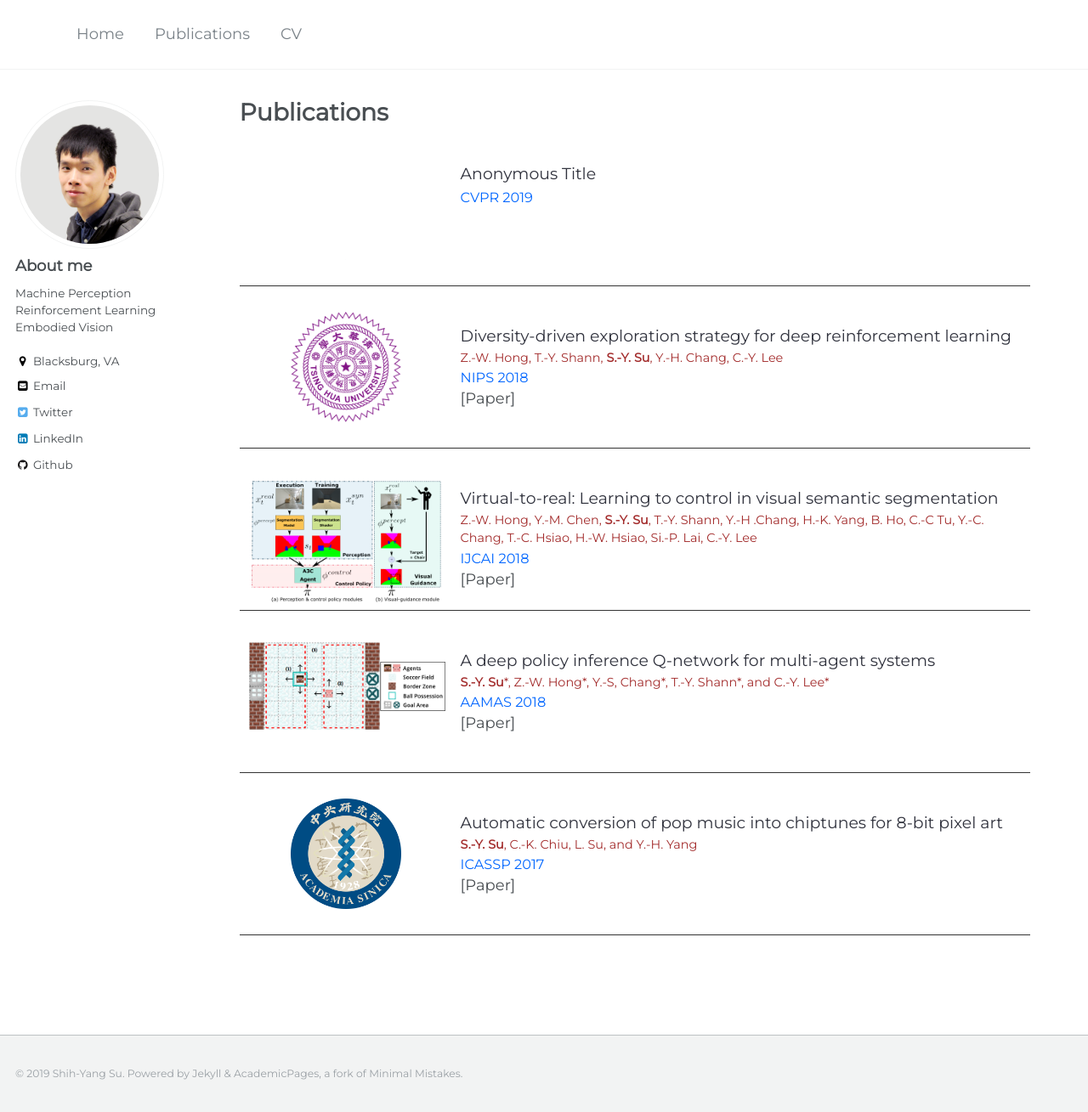
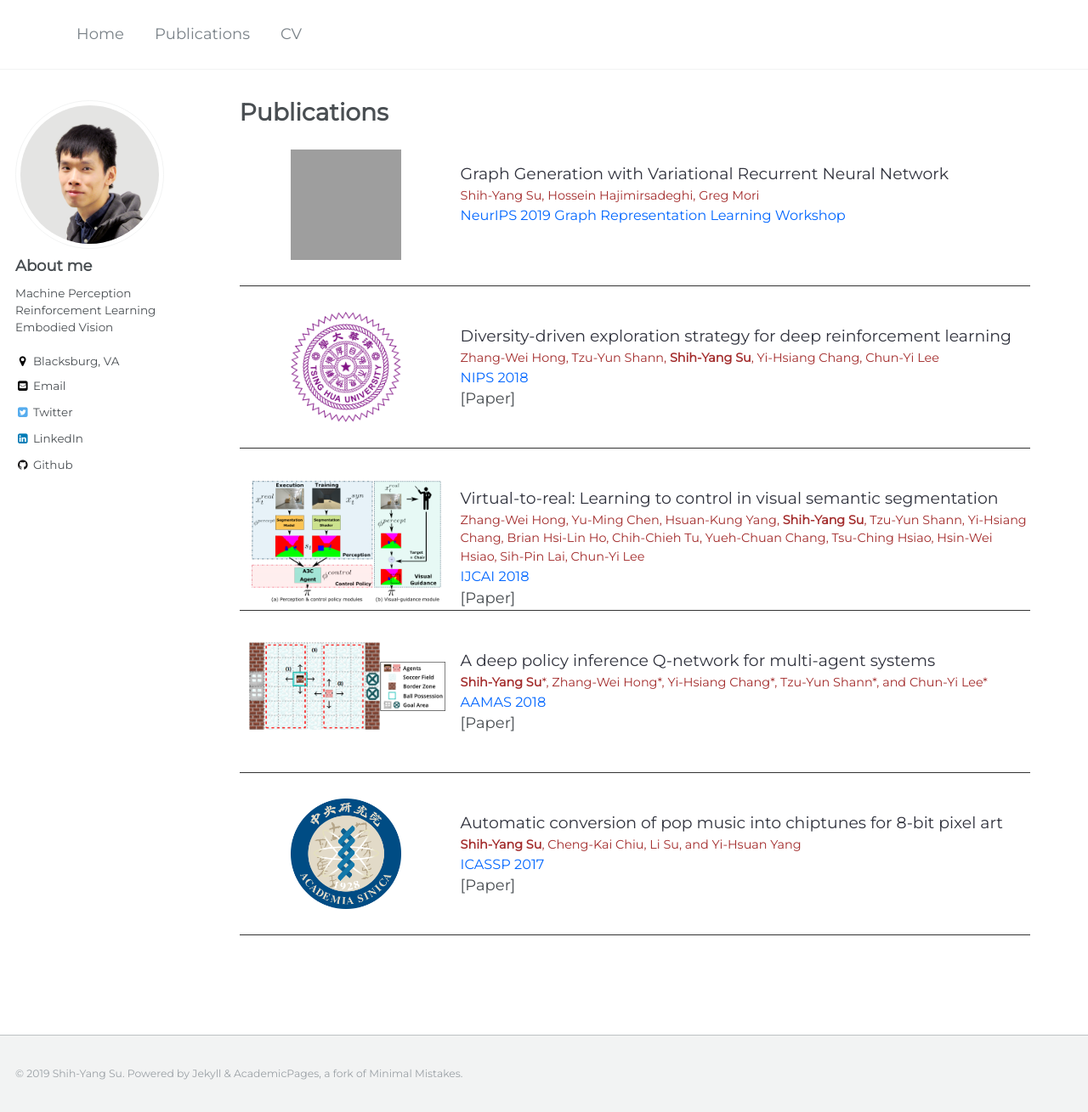
Before and after one commit to LemonATsu/LemonATsu.github.io, a Jekyll site: the page built from _pages/publications.md, in a window 1280 px wide and 1309 px high. Shown: the whole window at 85% size. Built offline with Jekyll 4.4.1, drawn with Linux system fonts in a browser that asks for light colours.

Commit message:
update pubs

```diff
--- a/_pages/publications.md
+++ b/_pages/publications.md
@@ -5,18 +5,18 @@
 author_profile: true
 ---
 <div class="pub-container">
-    <div class="pub-thumb"><img src="https://lemonatsu.github.io/images/blank.png" style="width:130px;height:130px"></div>
+    <div class="pub-thumb"><img src="https://lemonatsu.github.io/images/vrnn.png" style="width:130px;height:130px"></div>
     <div class="pub-content">
-        <div class="pub-title">Anonymous Title</div>
-        <div class="pub-author"></div>
-        <div class="pub-conf">CVPR 2019</div>
+        <div class="pub-title">Graph Generation with Variational Recurrent Neural Network</div>
+        <div class="pub-author">Shih-Yang Su, Hossein Hajimirsadeghi, Greg Mori</div>
+        <div class="pub-conf">NeurIPS 2019 Graph Representation Learning Workshop</div>
     </div>
 </div>
 <div class="pub-container">
     <div class="pub-thumb"><img src="https://lemonatsu.github.io/images/NTHU.png" style="width:130px;height:130px"></div>
     <div class="pub-content">
         <div class="pub-title">Diversity-driven exploration strategy for deep reinforcement learning</div>
-        <div class="pub-author">Z.-W. Hong, T.-Y. Shann, <b>S.-Y. Su</b>, Y.-H. Chang, C.-Y. Lee</div>
+        <div class="pub-author">Zhang-Wei Hong, Tzu-Yun Shann, <b>Shih-Yang Su</b>, Yi-Hsiang Chang, Chun-Yi Lee</div>
         <div class="pub-conf">NIPS 2018</div>
         [<a href="https://arxiv.org/abs/1802.04564.pdf">Paper</a>]
     </div>
@@ -25,7 +25,7 @@
     <div class="pub-thumb"><img src="https://lemonatsu.github.io/images/virtualtoreal.png" style="width=250px;height=120px;"></div>
     <div class="pub-content">
         <div class="pub-title">Virtual-to-real: Learning to control in visual semantic segmentation</div>
-        <div class="pub-author">Z.-W. Hong, Y.-M. Chen, <b>S.-Y. Su</b>, T.-Y. Shann, Y.-H .Chang, H.-K. Yang, B. Ho, C.-C Tu, Y.-C. Chang, T.-C. Hsiao, H.-W. Hsiao, Si.-P. Lai, C.-Y. Lee</div>
+        <div class="pub-author">Zhang-Wei Hong, Yu-Ming Chen, Hsuan-Kung Yang, <b>Shih-Yang Su</b>, Tzu-Yun Shann, Yi-Hsiang Chang, Brian Hsi-Lin Ho, Chih-Chieh Tu, Yueh-Chuan Chang, Tsu-Ching Hsiao, Hsin-Wei Hsiao, Sih-Pin Lai, Chun-Yi Lee</div>
         <div class="pub-conf">IJCAI 2018</div>
         [<a href="https://arxiv.org/abs/1802.00285.pdf">Paper</a>]
     </div>
@@ -34,7 +34,7 @@
     <div class="pub-thumb"><img src="https://lemonatsu.github.io/images/dpiqn.png" style="width:250;height:130;"></div>
     <div class="pub-content">
         <div class="pub-title">A deep policy inference Q-network for multi-agent systems</div>
-        <div class="pub-author"><b>S.-Y. Su</b>*, Z.-W. Hong*, Y.-S, Chang*, T.-Y. Shann*, and C.-Y. Lee*</div>
+        <div class="pub-author"><b>Shih-Yang Su</b>*, Zhang-Wei Hong*, Yi-Hsiang Chang*, Tzu-Yun Shann*, and Chun-Yi Lee*</div>
         <div class="pub-conf">AAMAS 2018</div>
         [<a href="https://arxiv.org/abs/1712.07893.pdf">Paper</a>]
     </div>
@@ -43,7 +43,7 @@
     <div class="pub-thumb"><img src="https://lemonatsu.github.io/images/sinica.png" style="width:130px;height:130px"></div>
     <div class="pub-content">
         <div class="pub-title">Automatic conversion of pop music into chiptunes for 8-bit pixel art</div>
-        <div class="pub-author"><b>S.-Y. Su</b>, C.-K. Chiu, L. Su, and Y.-H. Yang</div>
+        <div class="pub-author"><b>Shih-Yang Su</b>, Cheng-Kai Chiu, Li Su, and Yi-Hsuan Yang</div>
         <div class="pub-conf">ICASSP 2017</div>
         [<a href="https://lemonatsu.github.io/files/su17icassp.pdf">Paper</a>]
     </div>
```
